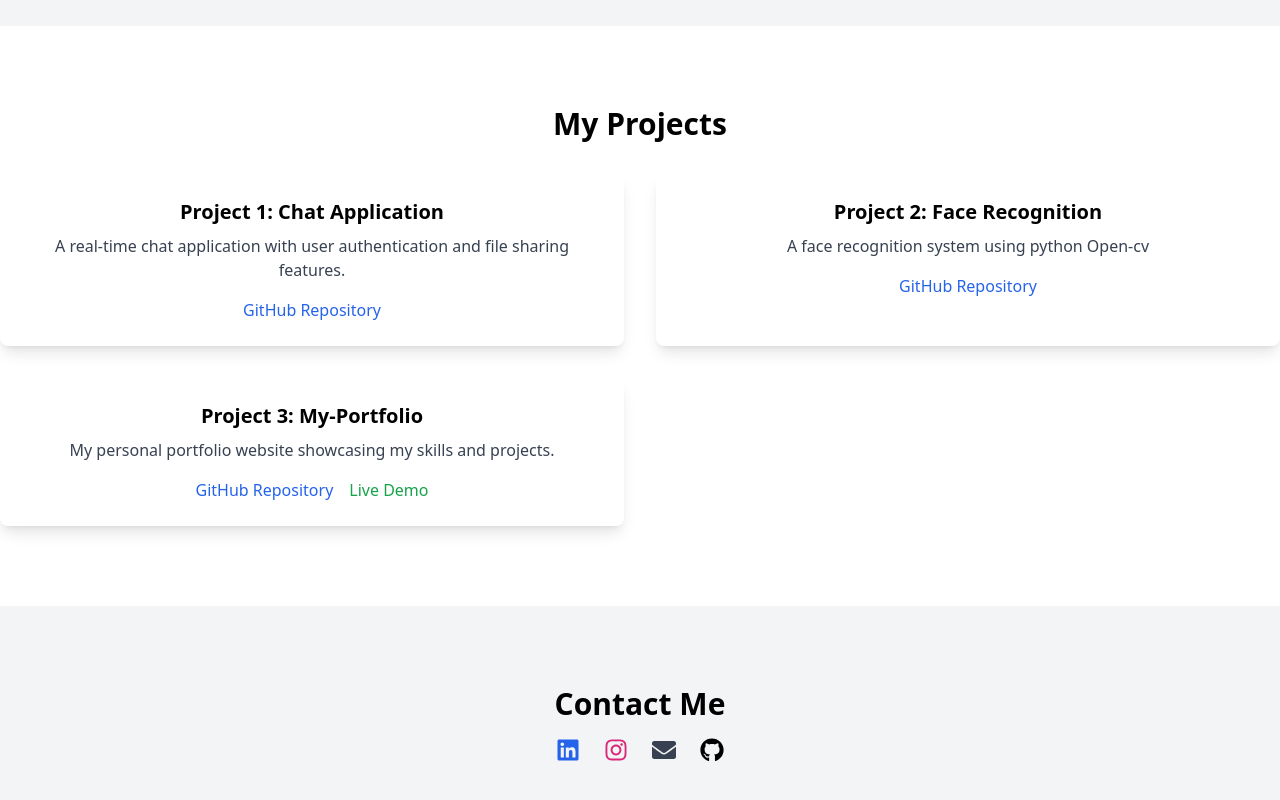
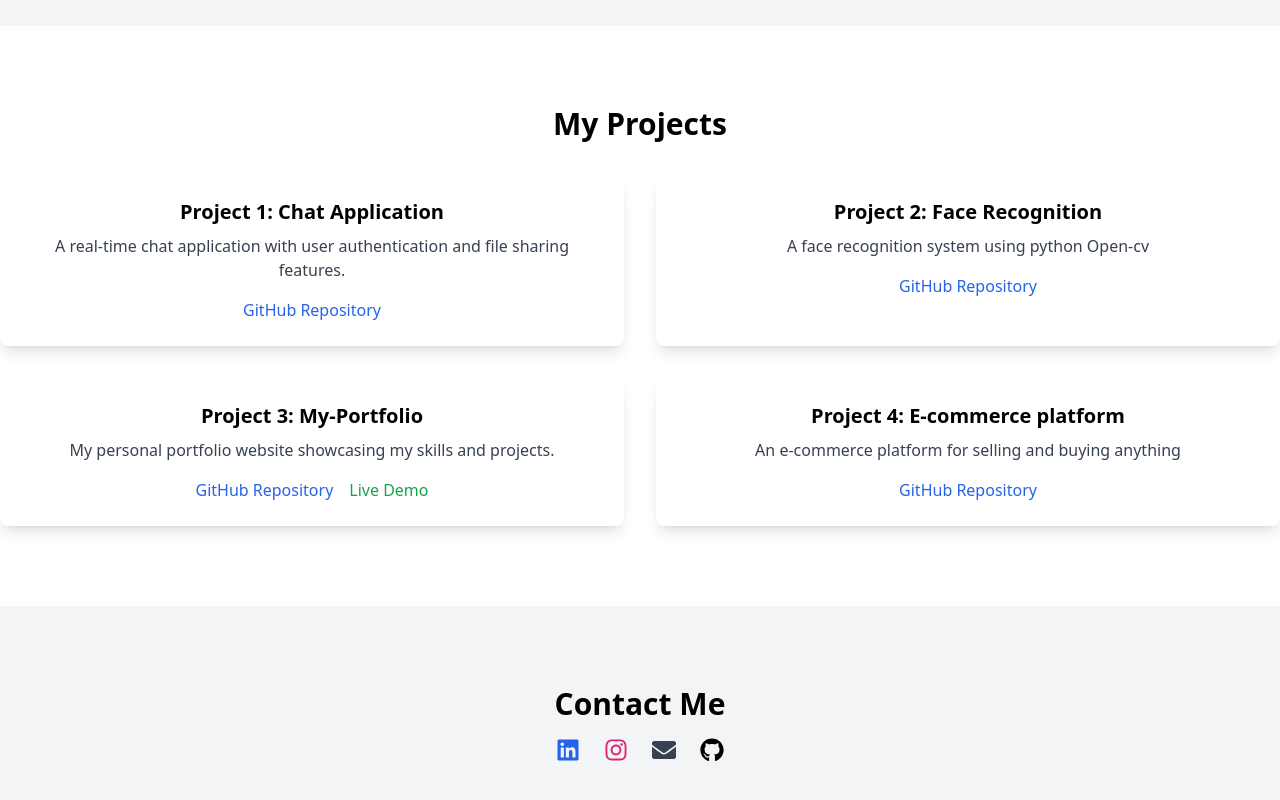
Before and after one commit to rajesh580/my-portfolio, a React (Create React App) app: page / in a window 1280 px wide. Shown: the part 1446-2246 px from the top of the page. Built offline with nearby package versions, Linux system fonts and the light colour scheme.

Commit message:
Update submodule reference

```diff
--- a/src/components/Projects.js
+++ b/src/components/Projects.js
@@ -19,6 +19,12 @@ function Projects() {
       description: "My personal portfolio website showcasing my skills and projects.",
       githubLink: "https://github.com/rajesh580/face_recognition",
       liveDemo: "https://rajesh580.github.io/my-portfolio/", // Replace this with the live demo link if available
+    },
+    {
+      title: "Project 4: E-commerce platform",
+      description: "An e-commerce platform for selling and buying anything",
+      githubLink: "https://github.com/rajesh580/E-commerce",
+      liveDemo: "#", // Replace this with the live demo link if available
     },
   ];
 
```
